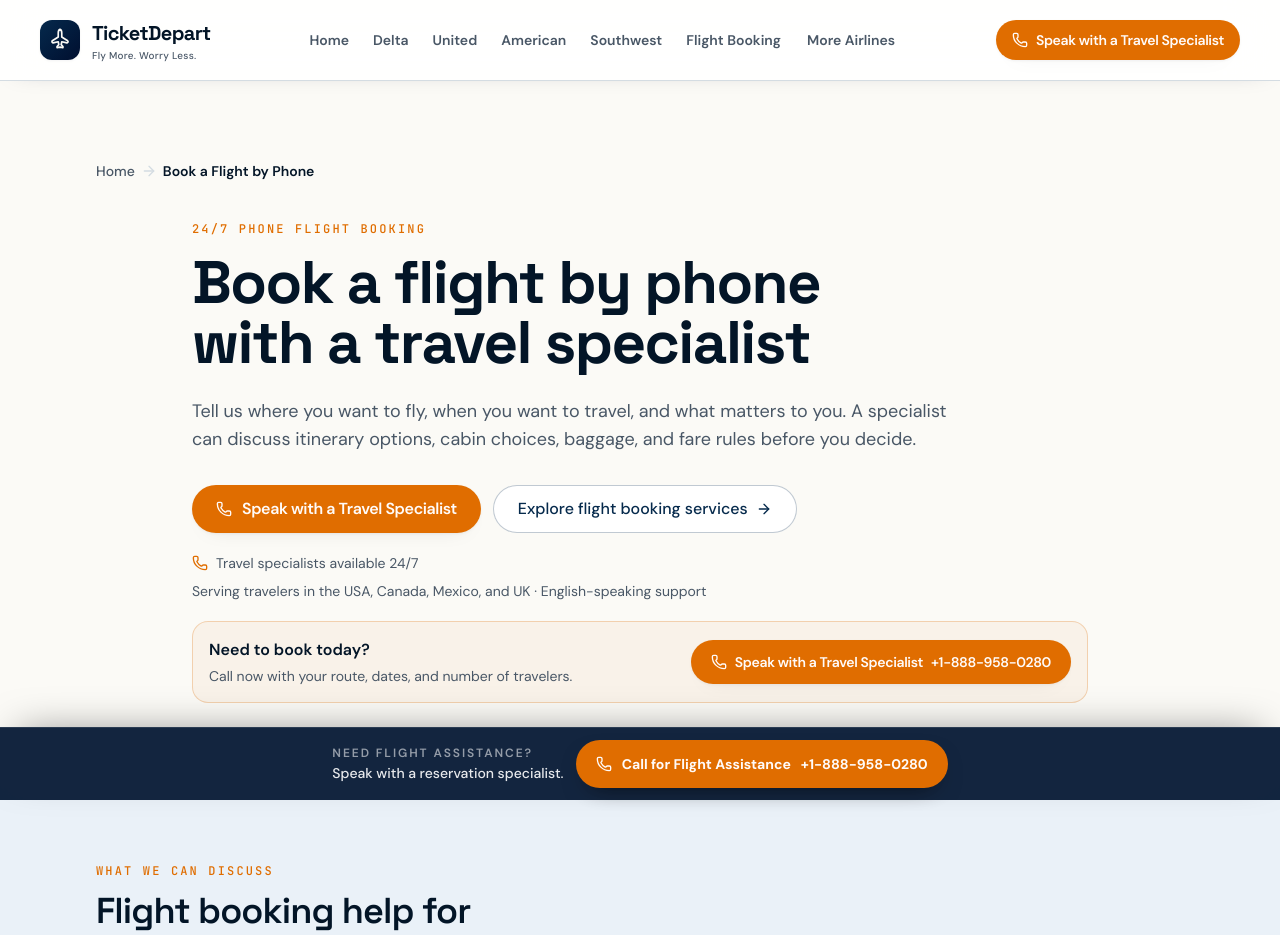
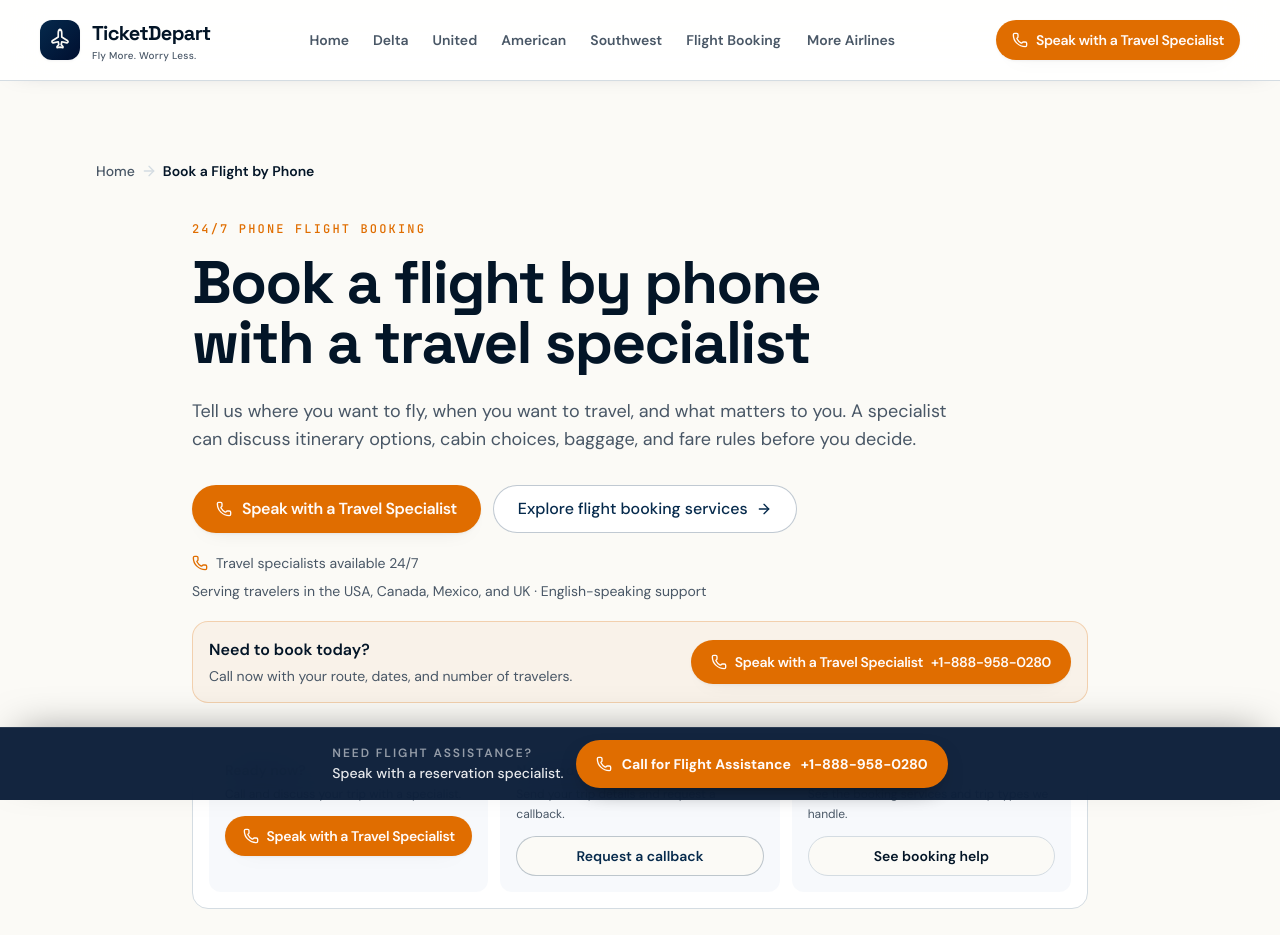
Before and after one commit to gauravpabbun1989-spec/td-2-2026, a React (Vite) app in the folder src/frontend/: page /book-a-flight-by-phone in a window 1280 px wide. Shown: the top 935 px of the page. Built offline with nearby package versions, Linux system fonts and the light colour scheme; what @caffeineai/core-infrastructure would draw is missing.

Commit message:
feat: add clear booking intent choices

```diff
--- a/src/frontend/src/pages/BookAFlightByPhonePage.tsx
+++ b/src/frontend/src/pages/BookAFlightByPhonePage.tsx
@@ -143,6 +143,40 @@ export function BookAFlightByPhonePage() {
             </div>
             <div className="mt-3 shrink-0 sm:mt-0">
               <CallCta size="md" showNumber ocid="book_flight_phone.hero_number_button" />
+            </div>
+          </div>
+
+          <div
+            data-cro-version="267"
+            className="mt-6 grid gap-3 rounded-2xl border border-border bg-card p-4 sm:grid-cols-3"
+            aria-label="Choose how to continue"
+          >
+            <div className="rounded-xl bg-muted/40 p-4">
+              <p className="text-sm font-semibold text-foreground">Ready now?</p>
+              <p className="mt-1 text-xs leading-5 text-muted-foreground">Call and discuss your trip with a specialist.</p>
+              <CallCta size="sm" className="mt-3 w-full" ocid="book_flight_phone.quick_call_button" />
+            </div>
+            <div className="rounded-xl bg-muted/40 p-4">
+              <p className="text-sm font-semibold text-foreground">Not ready to call?</p>
+              <p className="mt-1 text-xs leading-5 text-muted-foreground">Send your trip details and request a callback.</p>
+              <Link
+                to="/contact"
+                data-ocid="book_flight_phone.quick_callback_link"
+                className="mt-3 inline-flex h-10 w-full items-center justify-center rounded-full border border-primary/25 bg-background px-4 text-sm font-semibold text-primary hover:bg-primary hover:text-primary-foreground"
+              >
+                Request a callback
+              </Link>
+            </div>
+            <div className="rounded-xl bg-muted/40 p-4">
+              <p className="text-sm font-semibold text-foreground">Still comparing?</p>
+              <p className="mt-1 text-xs leading-5 text-muted-foreground">See the booking services and trip types we handle.</p>
+              <Link
+                to="/flight-booking"
+                data-ocid="book_flight_phone.quick_services_link"
+                className="mt-3 inline-flex h-10 w-full items-center justify-center rounded-full border border-border bg-background px-4 text-sm font-semibold text-foreground hover:border-primary/30 hover:text-primary"
+              >
+                See booking help
+              </Link>
             </div>
           </div>
         </div>
```
